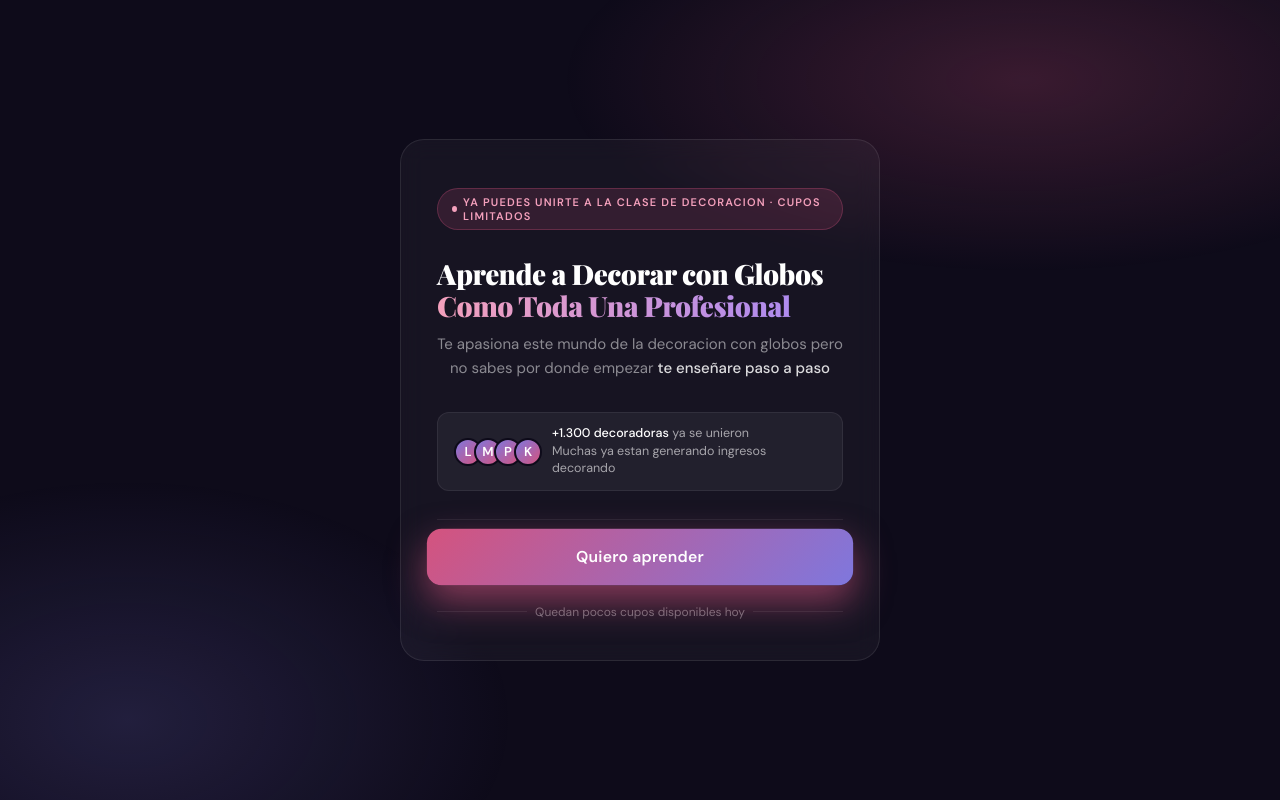
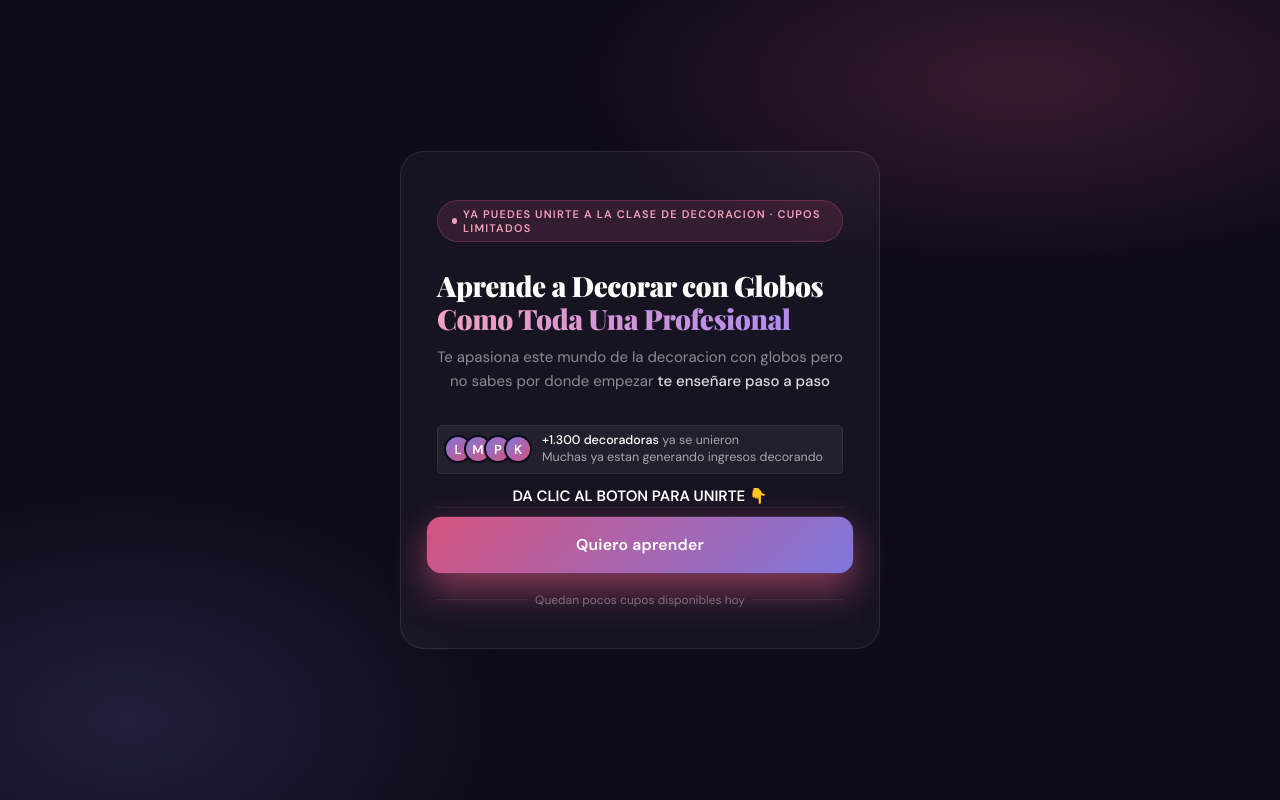
Before and after one commit to DecoracionDeFiestas/ClaseDecoracion, a plain HTML site: page index.html in a window 1280 px wide. Drawn offline with nearby package versions, Linux system fonts and the light colour scheme.

Commit message:
Update index.html

```diff
--- a/index.html
+++ b/index.html
@@ -113,6 +113,13 @@
     line-height: 1.6;
   }
 
+  .hookeed {
+    text-align: center;
+    font-size: 15px;
+    color: rgb(255, 255, 255);
+    margin-bottom: 1px;
+  }
+
   .hook strong {
     color: rgba(255,255,255,0.85);
     font-weight: 500;
@@ -124,9 +131,9 @@
     gap: 10px;
     background: rgba(255,255,255,0.05);
     border: 1px solid rgba(255,255,255,0.07);
-    border-radius: 12px;
-    padding: 12px 16px;
-    margin-bottom: 28px;
+    border-radius: 5px;
+    padding: 6px 6px;
+    margin-bottom: 12px;
   }
 
   .avatars {
@@ -283,6 +290,9 @@ src="https://www.facebook.com/tr?id=1763346288368161&ev=PageView&noscript=1"
     </div>
   </div>
 
+  <div class="hookeed">
+    <strong>DA CLIC AL BOTON PARA UNIRTE 👇</strong>
+  </div>
   <div class="divider"></div>
 
   <a href="https://chat.whatsapp.com/DWgt1QwFlFd2pVyLQMtZrb" class="cta">
```
